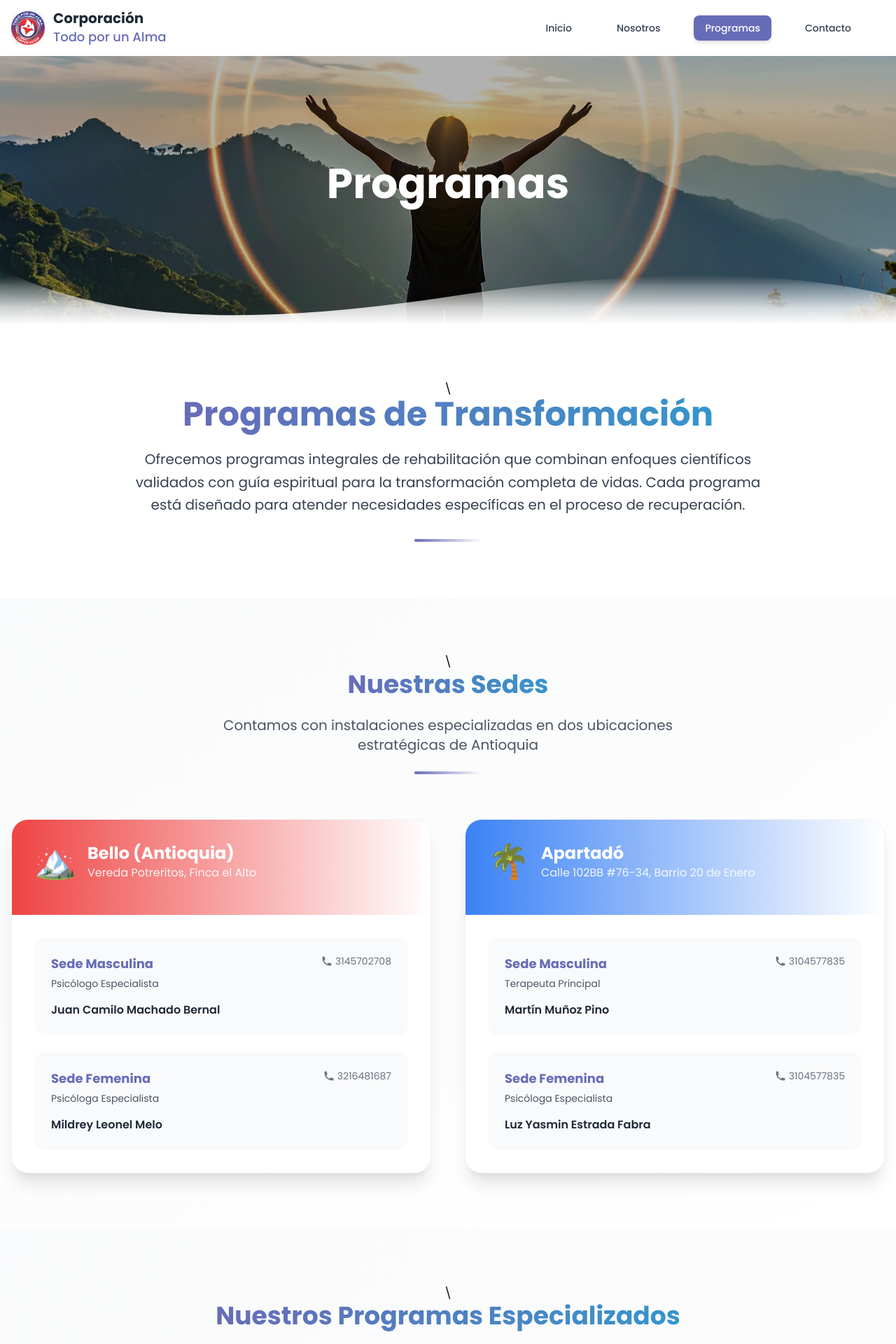
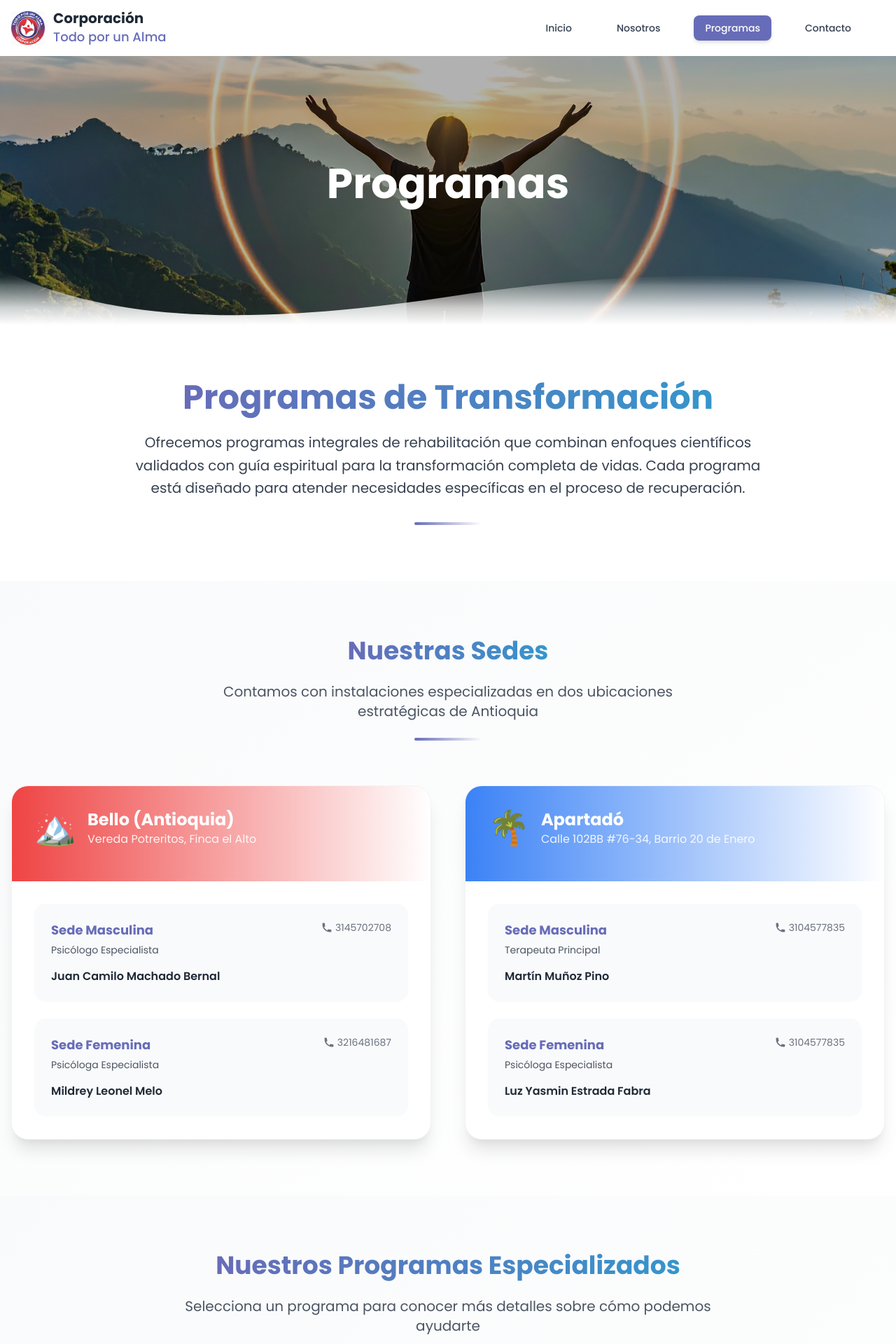
Before and after one commit to idrobodev/coptua_react, a React (Create React App) app: page /programs in a window 1280 px wide. Shown: the top 1920 px of the page at 70% size. Built offline with nearby package versions, Linux system fonts and the light colour scheme; no server answers.

Commit message:
fix: remove unnecessary escape characters in Programs.jsx and update gradient colors in About

```diff
--- a/src/pages/Programs/Programs.jsx
+++ b/src/pages/Programs/Programs.jsx
@@ -184,7 +184,7 @@ const Programs = () => {
       <div className="relative overflow-hidden bg-gradient-to-br from-primary/5 to-[#434194]/10 py-20">
         <div className="absolute inset-0 bg-gradient-to-r from-primary/10 to-secondary/5"></div>
         <div className="container relative z-10 text-center">
-          \{" "}
+          {" "}
           <h1 className="text-5xl font-bold mb-6">
             <GradientText>Programas de Transformación</GradientText>
           </h1>
@@ -210,7 +210,7 @@ const Programs = () => {
       >
         <div className="container">
           <div className="text-center mb-16">
-            \{" "}
+            {" "}
             <h2 className="text-4xl font-bold mb-6">
               <GradientText>Nuestras Sedes</GradientText>
             </h2>
@@ -293,7 +293,7 @@ const Programs = () => {
       >
         <div className="container">
           <div className="text-center mb-16">
-            \{" "}
+            {" "}
             <h2 className="text-4xl font-bold mb-6">
               <GradientText>Nuestros Programas Especializados</GradientText>
             </h2>
@@ -435,7 +435,7 @@ const Programs = () => {
       >
         <div className="container">
           <div className="text-center mb-16">
-            \{" "}
+            {" "}
             <h2 className="text-4xl font-bold mb-6">
               <GradientText>Enfoques Terapéuticos</GradientText>
             </h2>
```
